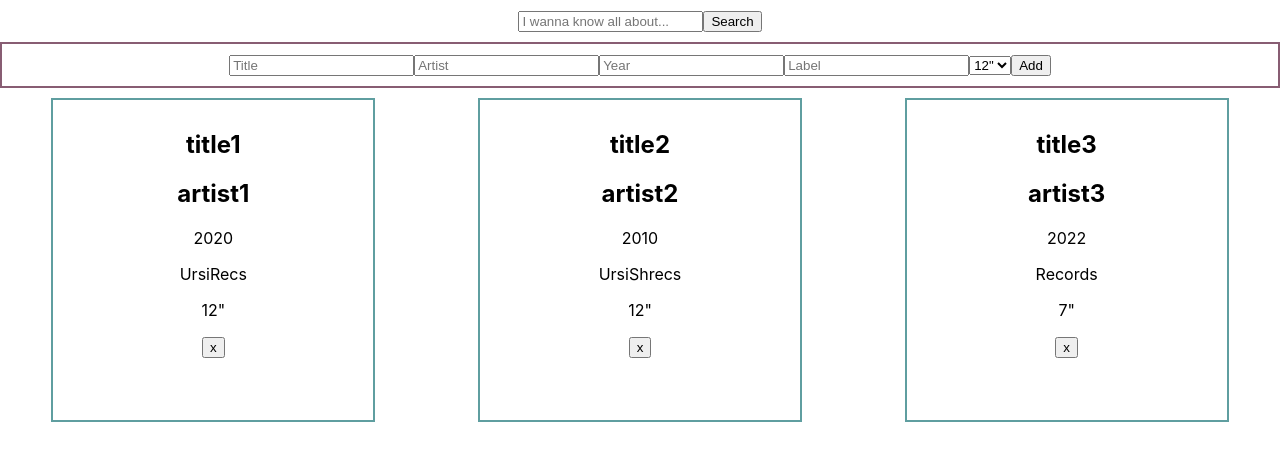
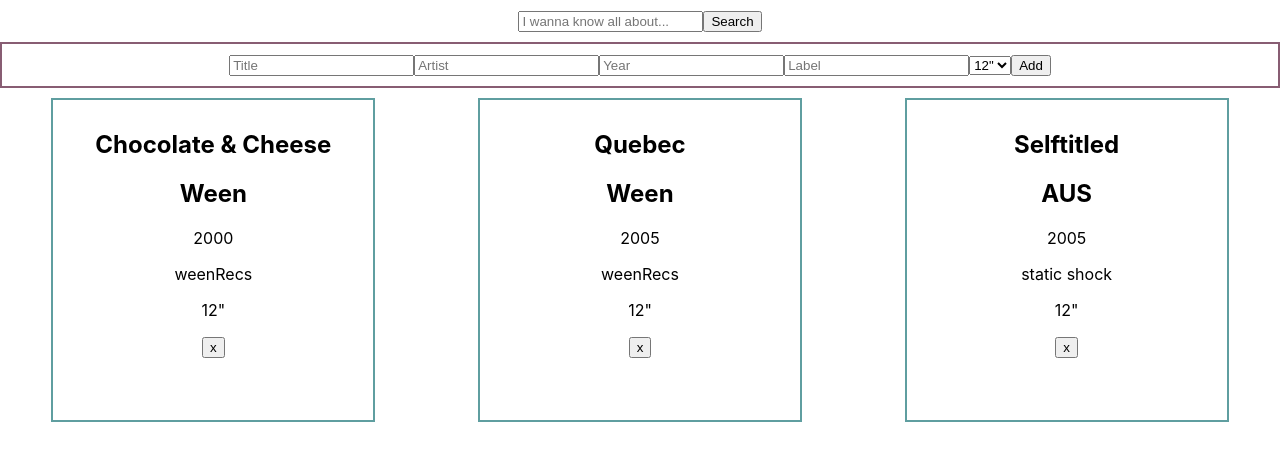
Before and after one commit to ZenVega/RRCollection, a React (Create React App) app: page / in a window 1280 px wide. Shown: the top 460 px of the page. Built offline with nearby package versions, Linux system fonts and the light colour scheme.

Commit message:
artist & labels seperated from records props

```diff
--- a/src/components/Adder.js
+++ b/src/components/Adder.js
@@ -10,7 +10,7 @@
   const [size, setSize] = useState("Size");
 
   const handleChange = (e) => {
-    console.log('change')
+
     switch(e.target.name){
       case "addTitle":
       setTitle(e.target.value)
@@ -32,9 +32,7 @@
 
   const addItem = (e) => {
     e.preventDefault();
-    console.log(title, artist);
     onAdd(artist,title, year, label, size);
-    console.log("passed to app.js")
   }
 
   return(
--- a/src/components/App.js
+++ b/src/components/App.js
@@ -14,28 +14,54 @@
   const [hidden, setHidden] = useState("true");
 
   const [records, setRecords] = useState([
-    { artist: "artist1",
-      title: "title1",
-      year: 2020,
-      label: "UrsiRecs",
+    {
+      title:"Chocolate & Cheese",
+      artistID: 1,
+      labelID: 3,
+      year: 2000,
       size: 12
     },
-    { artist: "artist2",
-      title: "title2",
-      year: 2010,
-      label: "UrsiShrecs",
+    {
+      title:"Quebec",
+      artistID: 1,
+      labelID: 3,
+      year: 2005,
       size: 12
     },
-    { artist: "artist3",
-      title: "title3",
-      year: 2022,
-      label: "Records",
-      size: 7
+    {
+      title:"Selftitled",
+      artistID: 2,
+      labelID: 1,
+      year: 2005,
+      size: 12
     },
+
   ]);
+  const [artists, setArtists] = useState([
+    {
+      name: "Ween",
+      artistID: 1
+    },
+    {
+      name: "AUS",
+      artistID: 2
+    }]);
 
-  const [artist, setArtist] = useState([]);
-  const [label, setLabel] = useState([]);
+  const [labels, setLabels] = useState([
+    {
+      name: "static shock",
+      labelID: 1
+    },
+    {
+      name: "noise solution",
+      labelID: 2
+    },
+    {
+      name: "weenRecs",
+      labelID: 3
+    }
+
+  ]);
 
   const handleSearch = (term, type) => {
     hide("true");
@@ -43,17 +69,52 @@
   }
 
   const sortBy = (interest) => {
-      console.log('sortBy')
+
       setType(interest)
   }
 
   const addRecord = (artist, title, year, label, size) => {
+
+    let artistID;
+    let artistObj = artists.find(inListArtist => inListArtist.name === artist);
+    if(artistObj){
+      artistID = artistObj.artistID;
+    }
+
+    if(!artistID){
+      artistID = Math.floor(Math.random()*10*1000);
+
+      const artistsList = [...artists, {
+        name: artist,
+        artistID: artistID
+      }];
+
+      setArtists(artistsList);
+    }
+
+    let labelID;
+    let labelObj = labels.find(inListLabel => inListLabel.name === label);
+    if(labelObj){
+      labelID = labelObj.labelID;
+    }
+
+    if(!labelID){
+      labelID = Math.floor(Math.random()*10*1000);
+
+      const labelsList = [...labels, {
+        name: label,
+        labelID: labelID
+      }];
+
+      setLabels(labelsList);
+    }
+
     const recordList = [...records, {
-      artist,
+      artistID,
       title,
       year,
-      label,
-      size
+      size,
+      labelID
     }];
     setRecords(recordList);
   };
@@ -68,6 +129,10 @@
   const hide = (bool) => {
     setHidden(bool);
   }
+  console.log('artists', artists);
+  console.log('records', records)
+  console.log('labels', labels);
+
 
   return (
     <div className="App">
@@ -82,6 +147,8 @@
         onAdd={addRecord}
         sort={sortBy}/>
       <Collection
+        labels={labels}
+        artists={artists}
         records={records}
         removeRecord={removeRecord}/>
     </div>
--- a/src/components/Collection.js
+++ b/src/components/Collection.js
@@ -2,17 +2,37 @@
 import Record from './Record';
 
 
-function Collection ({records, removeRecord}){
+
+
+function Collection ({records, removeRecord, artists, labels}){
+
+  const displayArtist = (id) => {
+    let currentArtist = artists.find(artist => artist.artistID === id)
+    try{
+      return currentArtist.name;
+    }catch(err){
+      console.log(err)
+    }
+  }
+
+  const displayLabel = (id) => {
+    let currentLabel = labels.find(label => label.labelID === id)
+    try{
+      return currentLabel.name;
+    }catch(err){
+      console.log(err)
+    }
+  }
 
   return(
     <div className="Collection">
-      {records.map((record, index, ) => (
+      {records.map((record, index) => (
         <Record
           key={index}
-          artist={record.artist}
+          artist={displayArtist(record.artistID)}
           title={record.title}
           year={record.year}
-          label={record.label}
+          label={displayLabel(record.labelID)}
           size={record.size}
           onRemove={removeRecord}
         />
--- a/src/components/SearchBar.js
+++ b/src/components/SearchBar.js
@@ -2,7 +2,6 @@
 
 
 function Searchbar ({onSearch, searchFor}) {
-  console.log(searchFor)
   const [term, setTerm] = useState("I wanna know all about...");
 
   const search = (e) => {
--- a/src/components/SearchResults.js
+++ b/src/components/SearchResults.js
@@ -7,10 +7,9 @@
   if(!results){
     return;
   } else {
-    console.log(results);
     const filterArtist = result => result.type !== "artist";
-    let filtered = results.filter(filterArtist);
-    console.log(filtered);
+    const filterResults = result => result.type !== "results";
+    let filtered = results.filter(filterArtist).filter(filterResults);
     return filtered.map((record, index) => {
       return <Record
         key={record.id}
```
Also changed, not shown: src/components/Autofill.js (added, +18 -0 lines).
